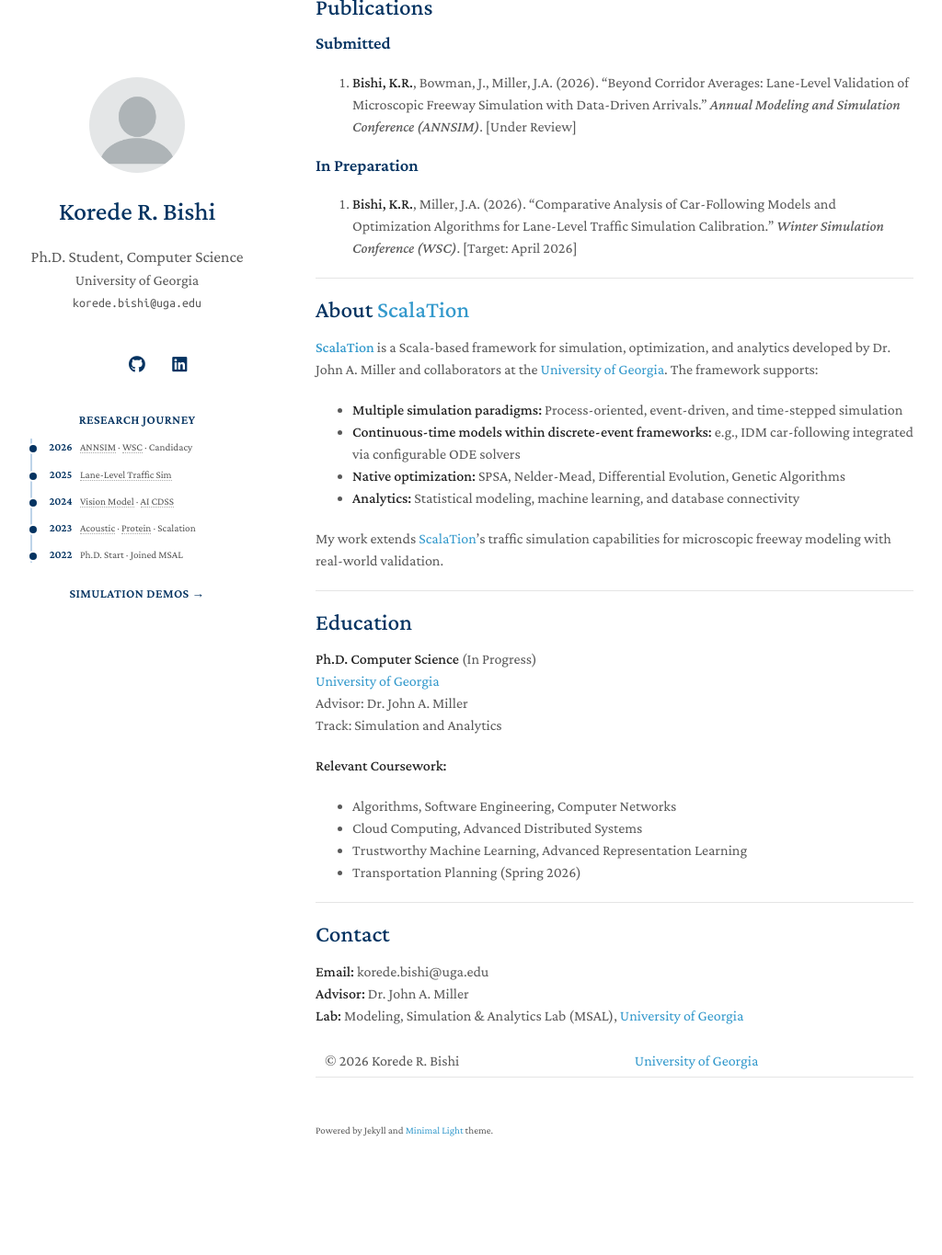
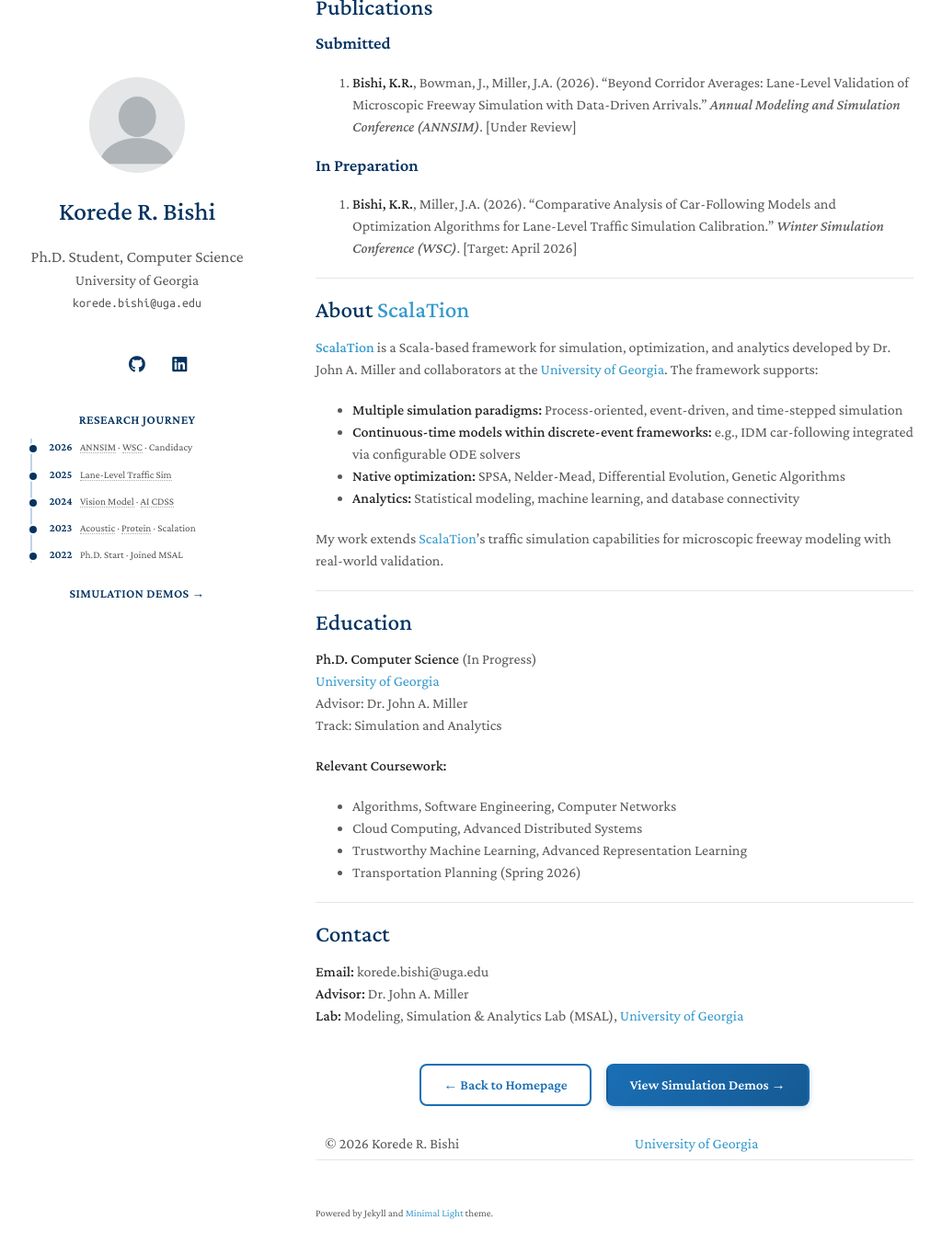
Before and after one commit to koredebishi/koredebishi.github.io, a Jekyll site: the page built from research.md, in a window 1280 px wide and 1400 px high, scrolled down 2906 px. Shown: the top 1365 px of the window at 92% size, without its empty margins (127-1151 px from the left). Built offline with Jekyll 4.4.1, drawn with Linux system fonts in a browser that asks for light colours; nearby versions of some CDN libraries; a style sheet for code colours, icons or effects is not loaded; before the commit the page ends 4216 px from its top, so only the background shows below that.

Commit message:
add navigation buttons at bottom of research page

```diff
--- a/_sass/minimal-light.scss
+++ b/_sass/minimal-light.scss
@@ -1027,3 +1027,69 @@ footer {
     background: linear-gradient(135deg, #3aa0e8, #2a8fd4);
   }
 }
+
+/* --- Research page bottom navigation buttons --- */
+.research-nav-buttons {
+  display: flex;
+  justify-content: center;
+  gap: 1rem;
+  margin: 2.5rem 0 1.5rem;
+  flex-wrap: wrap;
+}
+
+.research-nav-btn {
+  display: inline-block;
+  padding: 0.6rem 1.5rem;
+  font-size: 0.95rem;
+  font-weight: 600;
+  color: #1a6fb5;
+  background: transparent;
+  border: 2px solid #1a6fb5;
+  border-radius: 8px;
+  text-decoration: none;
+  transition: all 0.2s ease;
+}
+
+.research-nav-btn:hover {
+  background: #1a6fb5;
+  color: #fff;
+  text-decoration: none;
+}
+
+.research-nav-btn-accent {
+  color: #fff;
+  background: linear-gradient(135deg, #1a6fb5, #155a94);
+  border-color: transparent;
+  box-shadow: 0 2px 6px rgba(26, 111, 181, 0.25);
+}
+
+.research-nav-btn-accent:hover {
+  background: linear-gradient(135deg, #155a94, #0e4a7a);
+  color: #fff;
+  box-shadow: 0 4px 12px rgba(26, 111, 181, 0.35);
+  transform: translateY(-1px);
+}
+
+@media (prefers-color-scheme: dark) {
+  .research-nav-btn {
+    color: #6ab4ff;
+    border-color: rgba(106, 180, 255, 0.4);
+  }
+
+  .research-nav-btn:hover {
+    background: rgba(106, 180, 255, 0.15);
+    color: #6ab4ff;
+    border-color: #6ab4ff;
+  }
+
+  .research-nav-btn-accent {
+    color: #fff;
+    background: linear-gradient(135deg, #2a8fd4, #1a6fb5);
+    border-color: transparent;
+  }
+
+  .research-nav-btn-accent:hover {
+    background: linear-gradient(135deg, #3aa0e8, #2a8fd4);
+    color: #fff;
+  }
+}
--- a/research.md
+++ b/research.md
@@ -131,4 +131,9 @@ Track: Simulation and Analytics
 **Advisor:** Dr. John A. Miller
 **Lab:** Modeling, Simulation & Analytics Lab (MSAL), [University of Georgia](https://www.uga.edu/)
 
+<div class="research-nav-buttons">
+  <a class="research-nav-btn" href="/">← Back to Homepage</a>
+  <a class="research-nav-btn research-nav-btn-accent" href="/demos/">View Simulation Demos →</a>
+</div>
+
 © 2026 Korede R. Bishi | [University of Georgia](https://www.uga.edu/)
```
